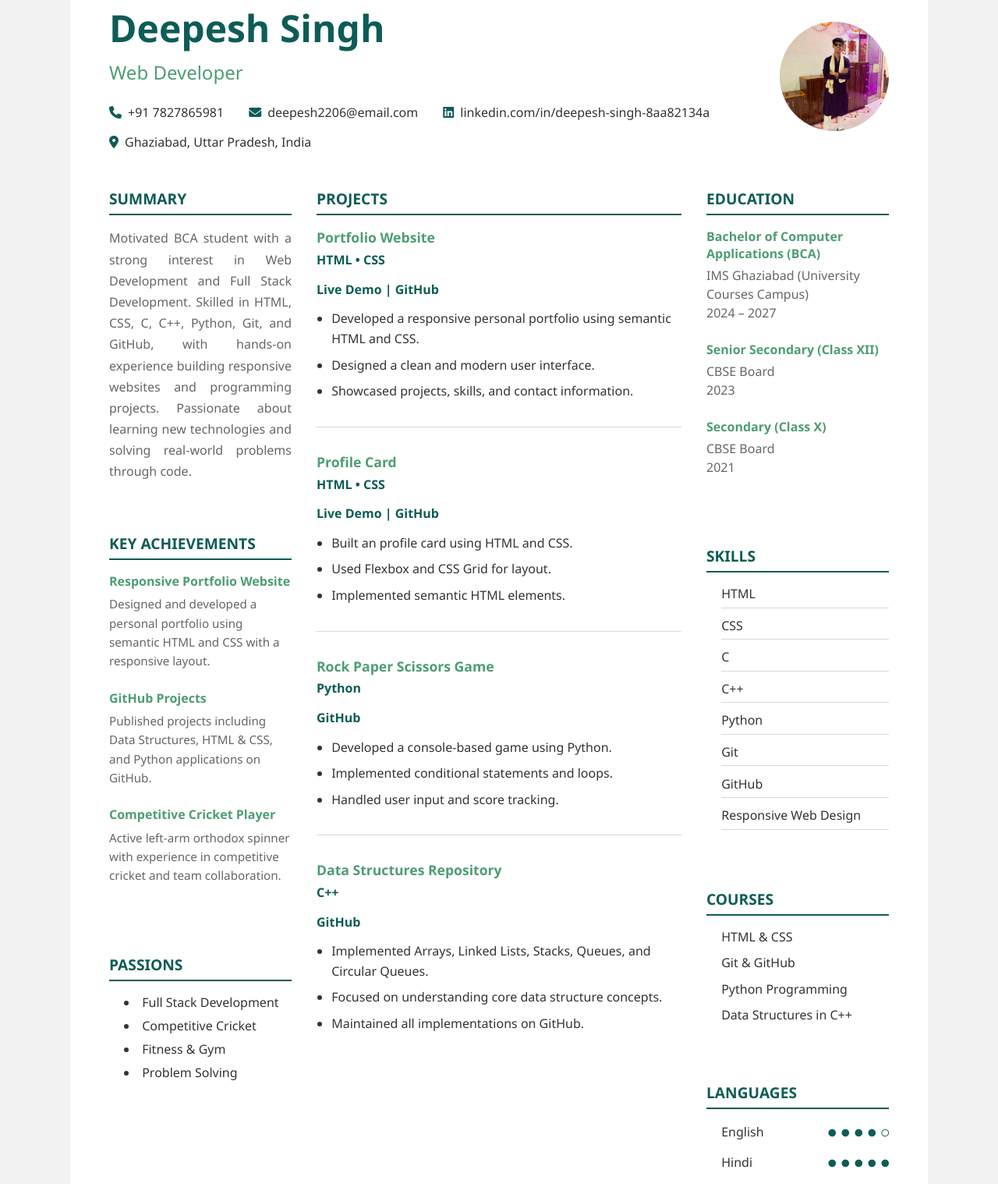
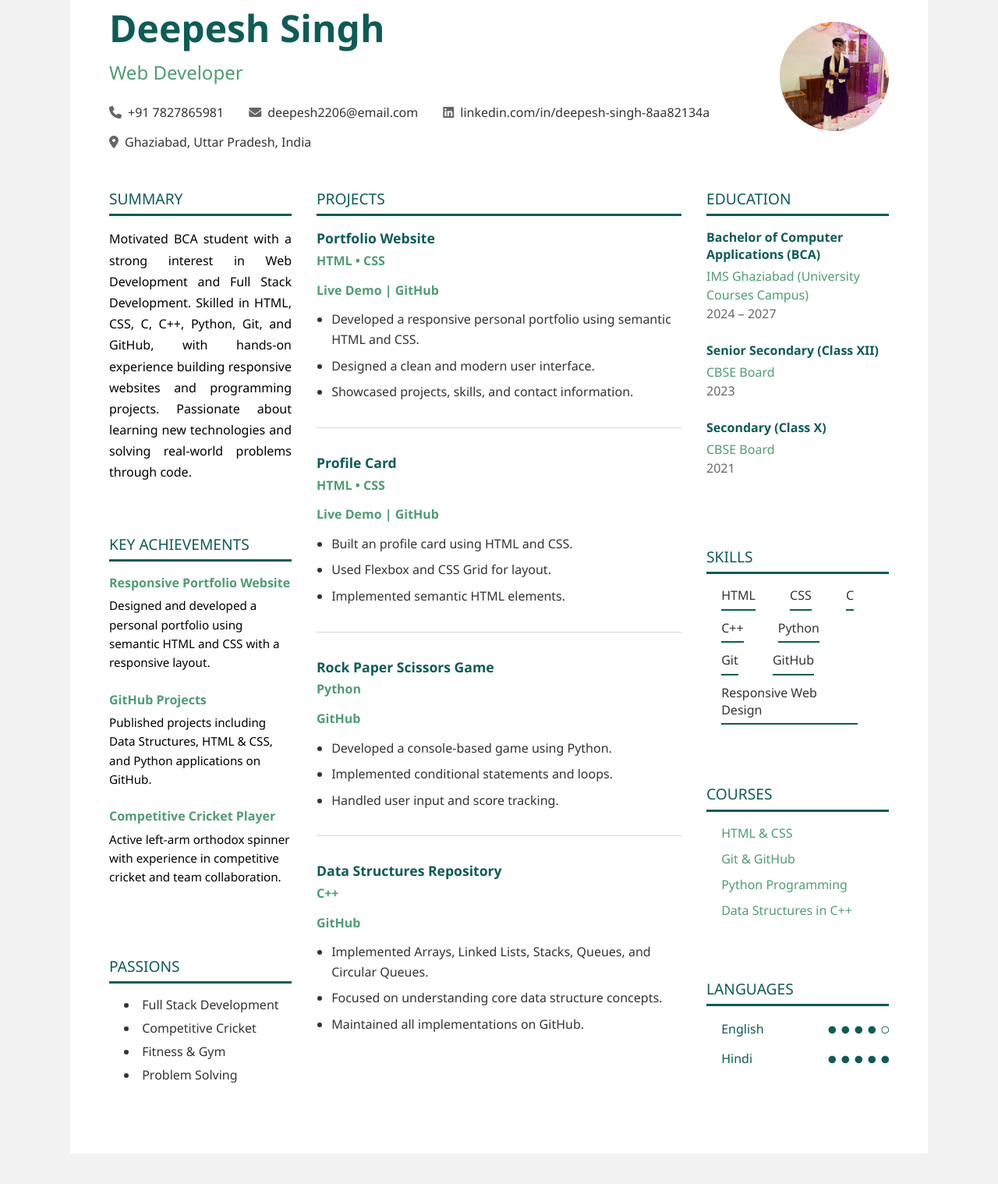
Before and after one commit to its-deepesh/ResumeTemplate, a plain HTML site: page index.html in a window 1280 px wide. Shown: the part 87-1605 px from the top of the page at 78% size. Drawn offline with Linux system fonts and the light colour scheme.

Commit message:
Modified styling to make resume look pixel perfect

```diff
--- a/style.css
+++ b/style.css
@@ -108,13 +108,14 @@ address i {
     font-size: 1.2rem;
     text-transform: uppercase;
     margin-bottom: 1rem;
-    border-bottom: 2px solid var(--primary-color);
+    border-bottom: 3px solid var(--primary-color);
     padding-bottom: 0.4rem;
+    font-weight: 500;
 }
 
 .resume-content p {
     line-height: 1.6;
-    color: var(--light-color);
+    color: black;
 }
 
 .resume-content ul {
@@ -169,13 +170,13 @@ address i {
 }
 
 .projects h3 {
-    color: var(--secondary-color);
+    color: var(--primary-color);
     font-size: 1.1rem;
     margin-bottom: 0.3rem;
 }
 
 .projects article > p {
-    color: var(--primary-color);
+    color: var(--secondary-color);
     font-weight: 600;
     margin-bottom: 0.75rem;
 }
@@ -209,13 +210,18 @@ address i {
 }
 
 .education h3 {
-    color: var(--secondary-color);
+    color: #0d5c56;
     font-size: 1rem;
     margin-bottom: 0.3rem;
 }
 
+.education .year{
+    color:#666666;
+}
+
 .education p {
     line-height: 1.5;
+    color: var(--secondary-color);
 }
 
 .skills ul {
@@ -225,7 +231,9 @@ address i {
 .skills li {
     margin-bottom: 0.7rem;
     padding-bottom: 0.4rem;
-    border-bottom: 1px solid var(--border-color);
+    border-bottom: 2px solid var(--primary-color);
+    display: inline-block;
+    margin-right: 40px;
 }
 
 .courses ul {
@@ -234,6 +242,7 @@ address i {
 
 .courses li {
     margin-bottom: 0.7rem;
+    color: #4e9d74;
 }
 
 .languages ul {
@@ -263,6 +272,8 @@ a:hover {
     justify-content: space-between;
     align-items: center;
     margin-bottom: 0.8rem;
+    color:#0d5c56;
+    font-weight: 500;
 }
 
 .languages p {
@@ -274,3 +285,11 @@ a:hover {
     font-size: 0.6rem;
     margin-left: 0.2rem;
 }
+
+.fa-linkedin {
+    color:#666666
+}
+
+.fa-solid {
+    color: #666666;
+}
```
